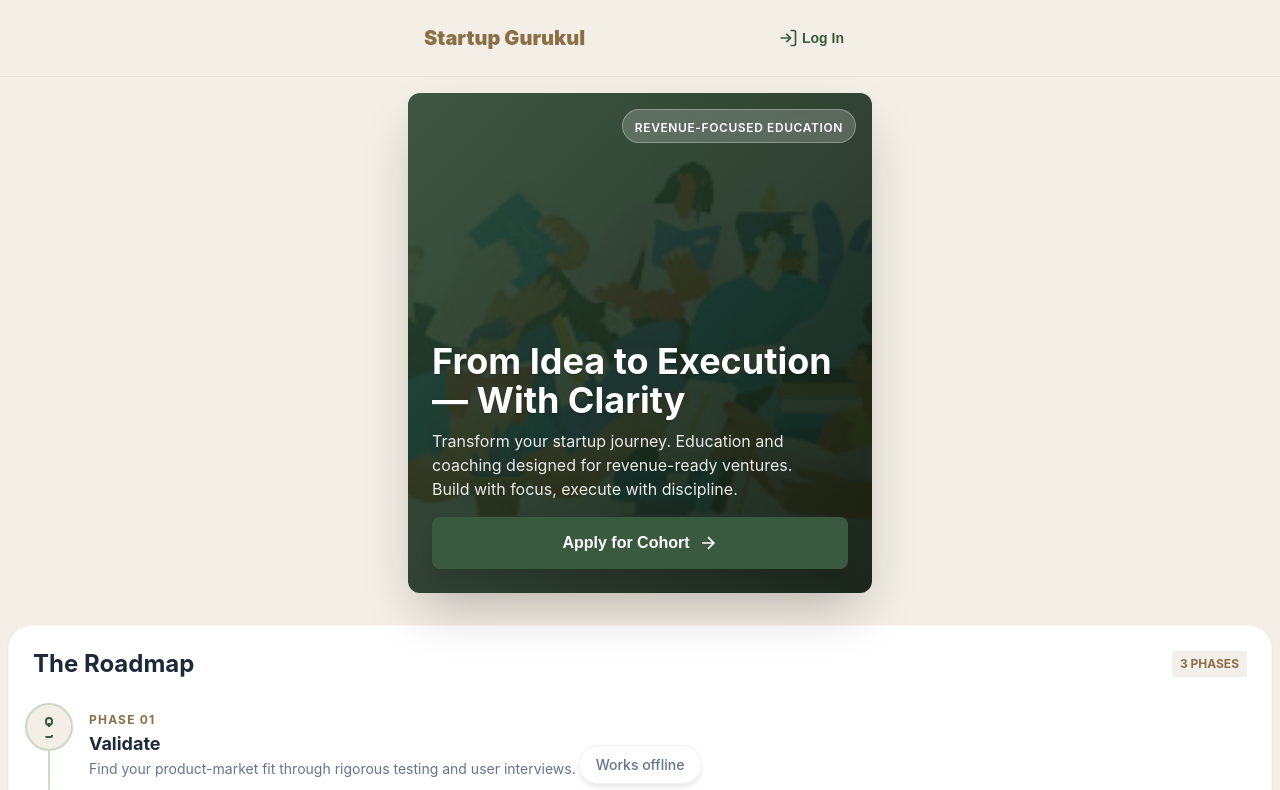
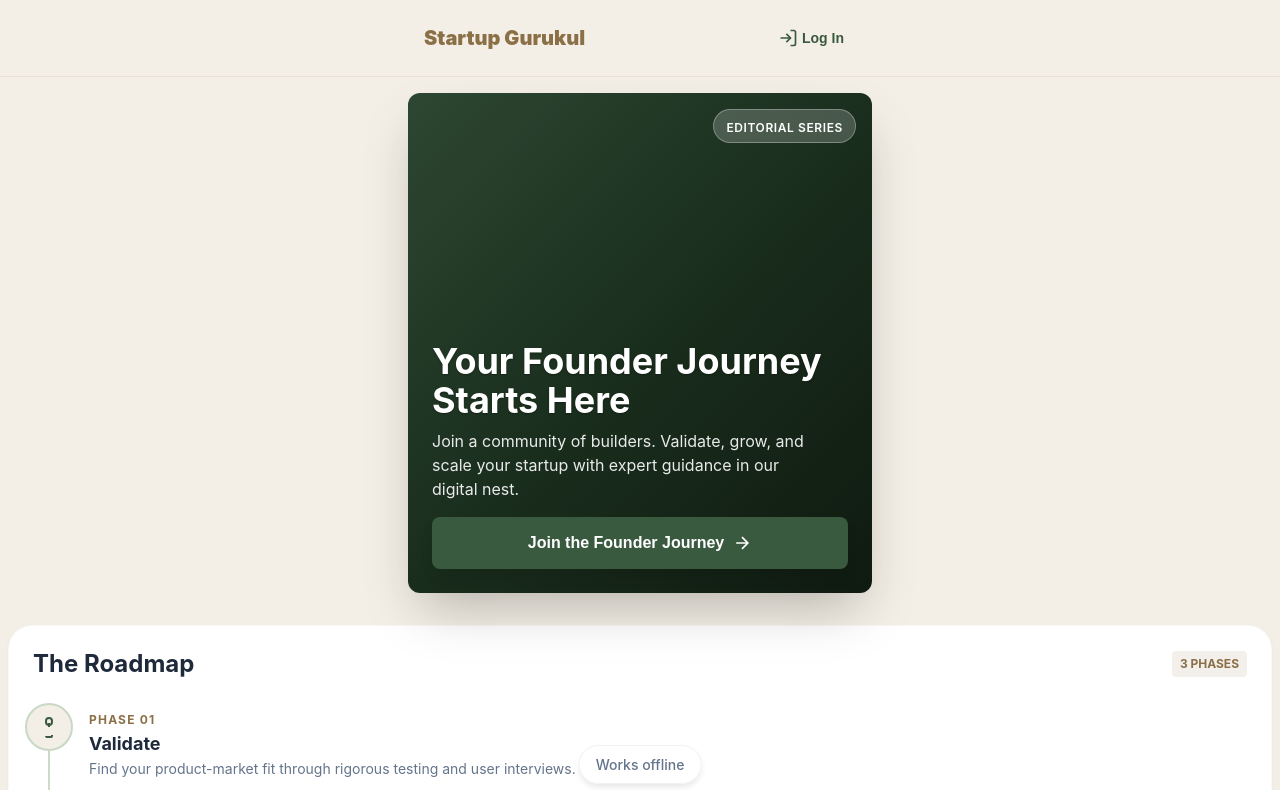
Before and after one commit to akshu5688/acharya-ventures-landing-pages, a website: page gurukullanding page 2/index.html in a window 1280 px wide. Shown: the top 790 px of the page. Drawn offline with Linux system fonts and the light colour scheme.

Commit message:
Revert hero background image and content changes in gurukullanding page 2
Made-with: Cursor

```diff
--- a/gurukullanding page 2/index.html
+++ b/gurukullanding page 2/index.html
@@ -99,8 +99,7 @@
       display: flex;
       flex-direction: column;
       justify-content: flex-end;
-      background: linear-gradient(135deg, rgba(45,71,50,0.92) 0%, rgba(26,46,29,0.9) 50%, rgba(15,26,16,0.95) 100%),
-        url('hero-bg.png') center/cover no-repeat;
+      background: linear-gradient(135deg, #2d4732 0%, #1a2e1d 50%, #0f1a10 100%);
     }
     .hero-badge {
       position: absolute;
@@ -340,11 +339,11 @@
     <section class="hero">
       <div class="container">
         <div class="hero-card">
-          <div class="hero-badge"><span>Revenue-Focused Education</span></div>
+          <div class="hero-badge"><span>Editorial Series</span></div>
           <div class="hero-content">
-            <h1>From Idea to Execution — With Clarity</h1>
-            <p>Transform your startup journey. Education and coaching designed for revenue-ready ventures. Build with focus, execute with discipline.</p>
-            <button class="btn-cta">Apply for Cohort <svg class="icon" viewBox="0 0 24 24" fill="none" stroke="currentColor" stroke-width="2"><path d="M5 12h14M12 5l7 7-7 7"/></svg></button>
+            <h1>Your Founder Journey Starts Here</h1>
+            <p>Join a community of builders. Validate, grow, and scale your startup with expert guidance in our digital nest.</p>
+            <button class="btn-cta">Join the Founder Journey <svg class="icon" viewBox="0 0 24 24" fill="none" stroke="currentColor" stroke-width="2"><path d="M5 12h14M12 5l7 7-7 7"/></svg></button>
           </div>
         </div>
       </div>
```
Also changed, not shown: gurukullanding page 2/hero-bg.png (deleted).
